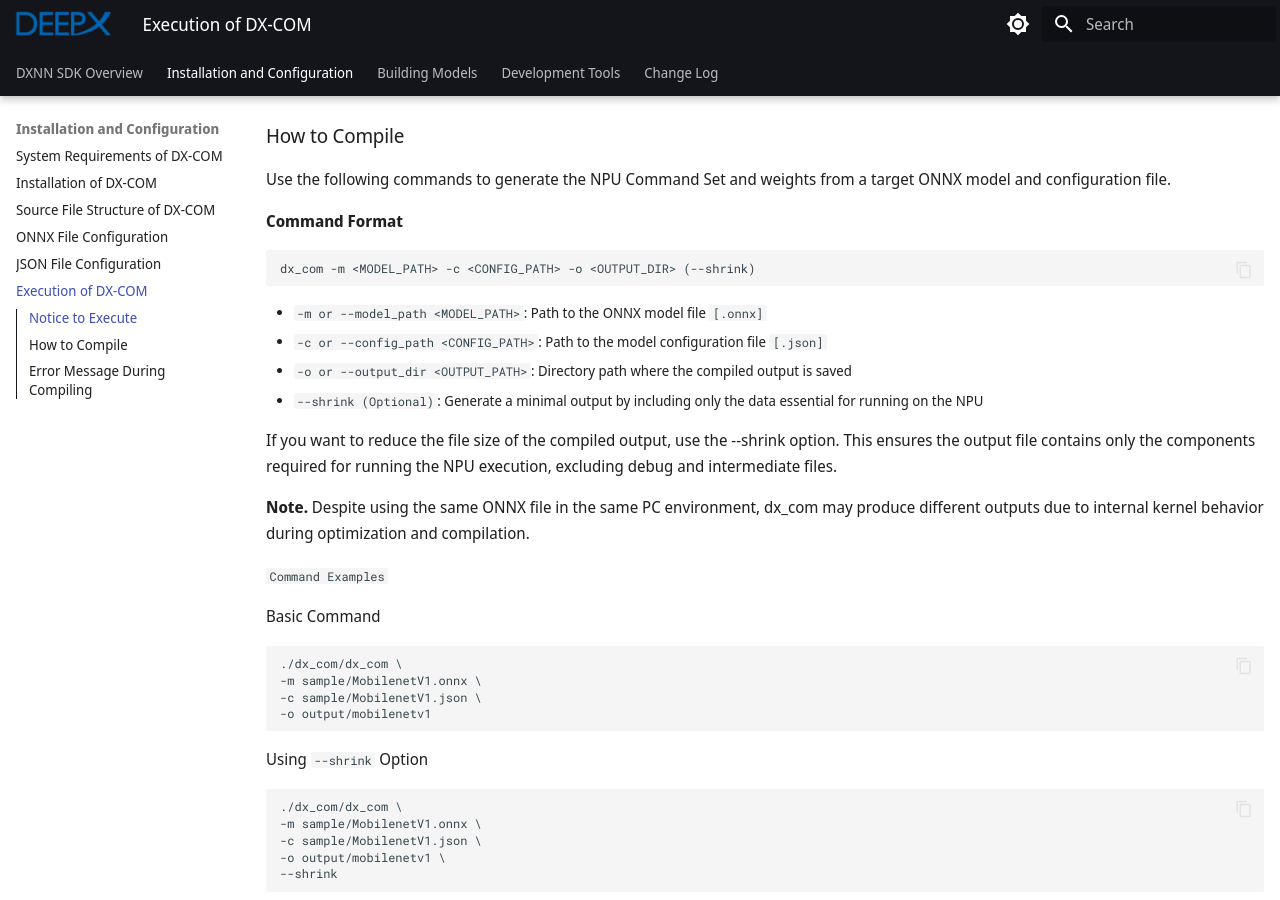
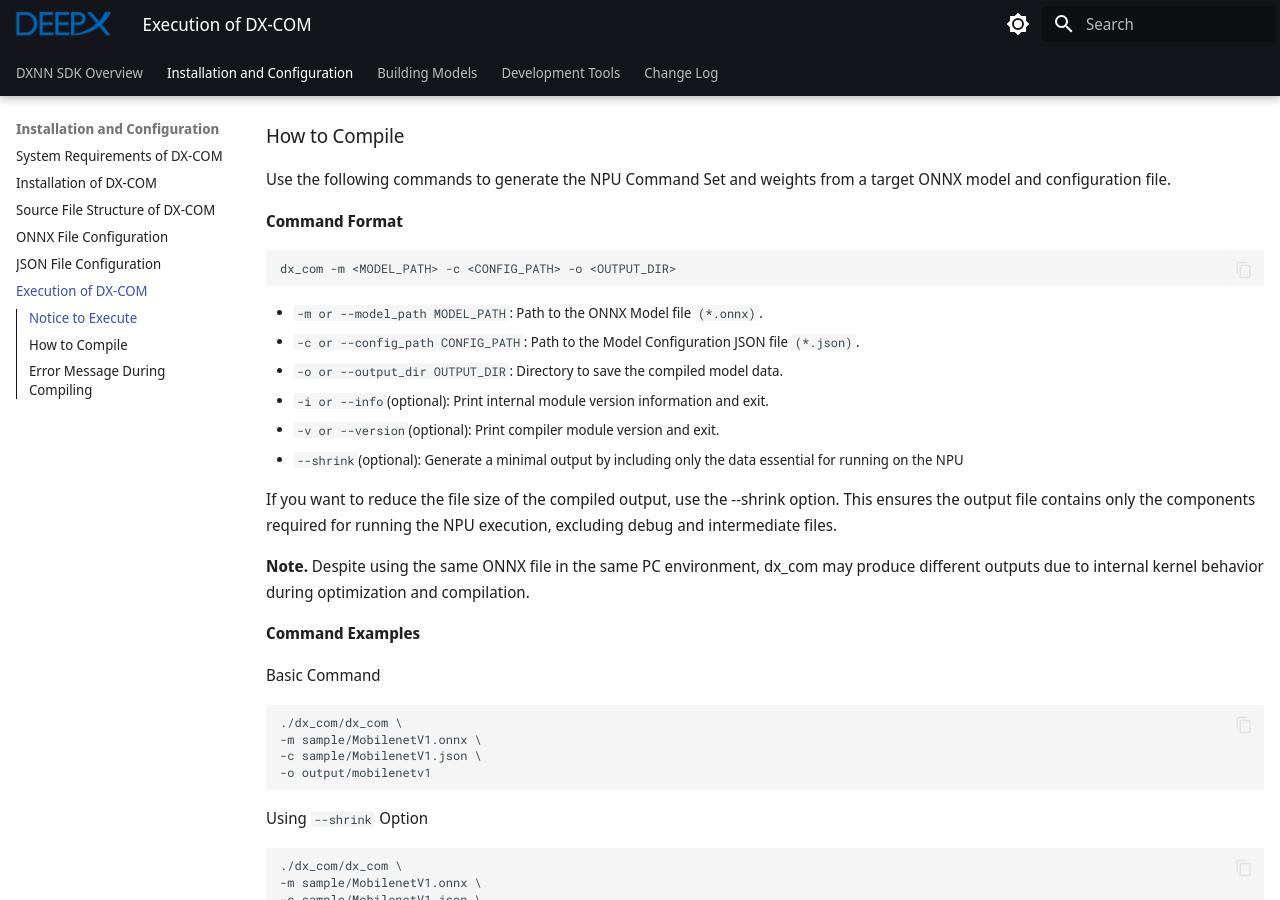
Before and after one commit to DEEPX-AI/dx-compiler, an MkDocs documentation site: the page built from source/docs/02_06_Execution_of_DX-COM.md, in a window 1280 px wide and 900 px high, scrolled down 443 px. Built offline with MkDocs 1.6.1 and Material for MkDocs 9.7.7, drawn with Linux system fonts in a browser that asks for light colours.

Commit message:
compiler-20250618-rc1+manual.sha.663a085

````diff
--- a/source/docs/02_06_Execution_of_DX-COM.md
+++ b/source/docs/02_06_Execution_of_DX-COM.md
@@ -19,20 +19,22 @@
 
 **Command Format**
 ```
-dx_com -m <MODEL_PATH> -c <CONFIG_PATH> -o <OUTPUT_DIR> (--shrink)
+dx_com -m <MODEL_PATH> -c <CONFIG_PATH> -o <OUTPUT_DIR>
 ```
 
-- `-m or --model_path <MODEL_PATH>`: Path to the ONNX model file `[.onnx]`
-- `-c or --config_path <CONFIG_PATH>`: Path to the model configuration file `[.json]`
-- `-o or --output_dir <OUTPUT_PATH>`: Directory path where the compiled output is saved
-- `--shrink (Optional)`: Generate a minimal output by including only the data essential for running on the NPU
+- `-m or --model_path MODEL_PATH`: Path to the ONNX Model file `(*.onnx)`.
+- `-c or --config_path CONFIG_PATH`: Path to the Model Configuration JSON file `(*.json)`.
+- `-o or --output_dir OUTPUT_DIR`: Directory to save the compiled model data.
+- `-i or --info`(optional): Print internal module version information and exit.
+- `-v or --version`(optional): Print compiler module version and exit.
+- `--shrink`(optional): Generate a minimal output by including only the data essential for running on the NPU
 
 If you want to reduce the file size of the compiled output, use the --shrink option. This ensures the output file contains only the components required for running the NPU execution, excluding debug and intermediate files.
 
 **Note.** Despite using the same ONNX file in the same PC environment, dx_com may produce different outputs due to internal kernel behavior during optimization and compilation.
 
 
-`Command Examples`
+**Command Examples**
 
 Basic Command
 ```
````
Also changed, not shown: source/docs/03_Building_Models.md (+66 -61 lines), source/docs/Appendix_Change_Log.md (+7 -2 lines), 1 other file.
